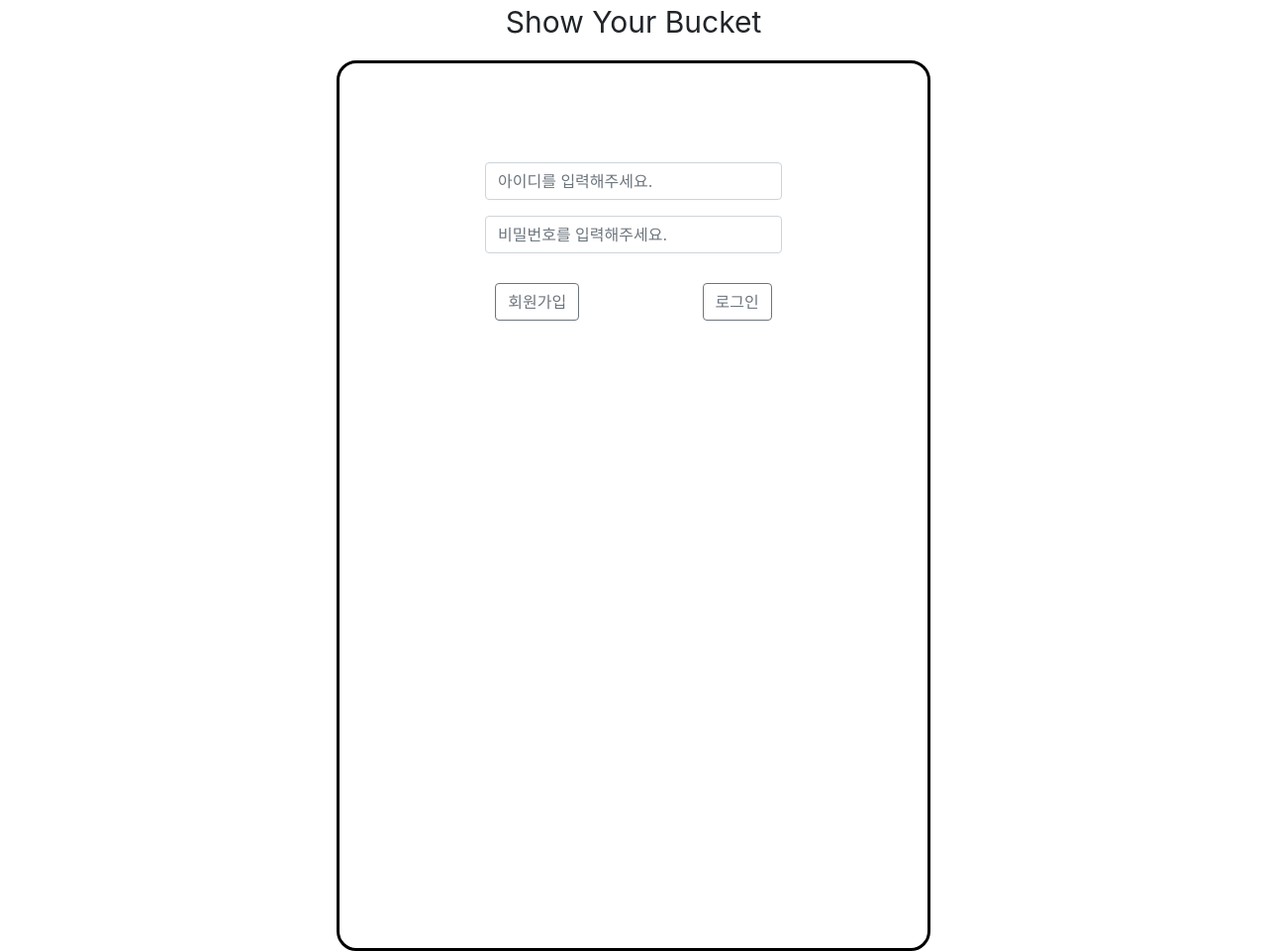
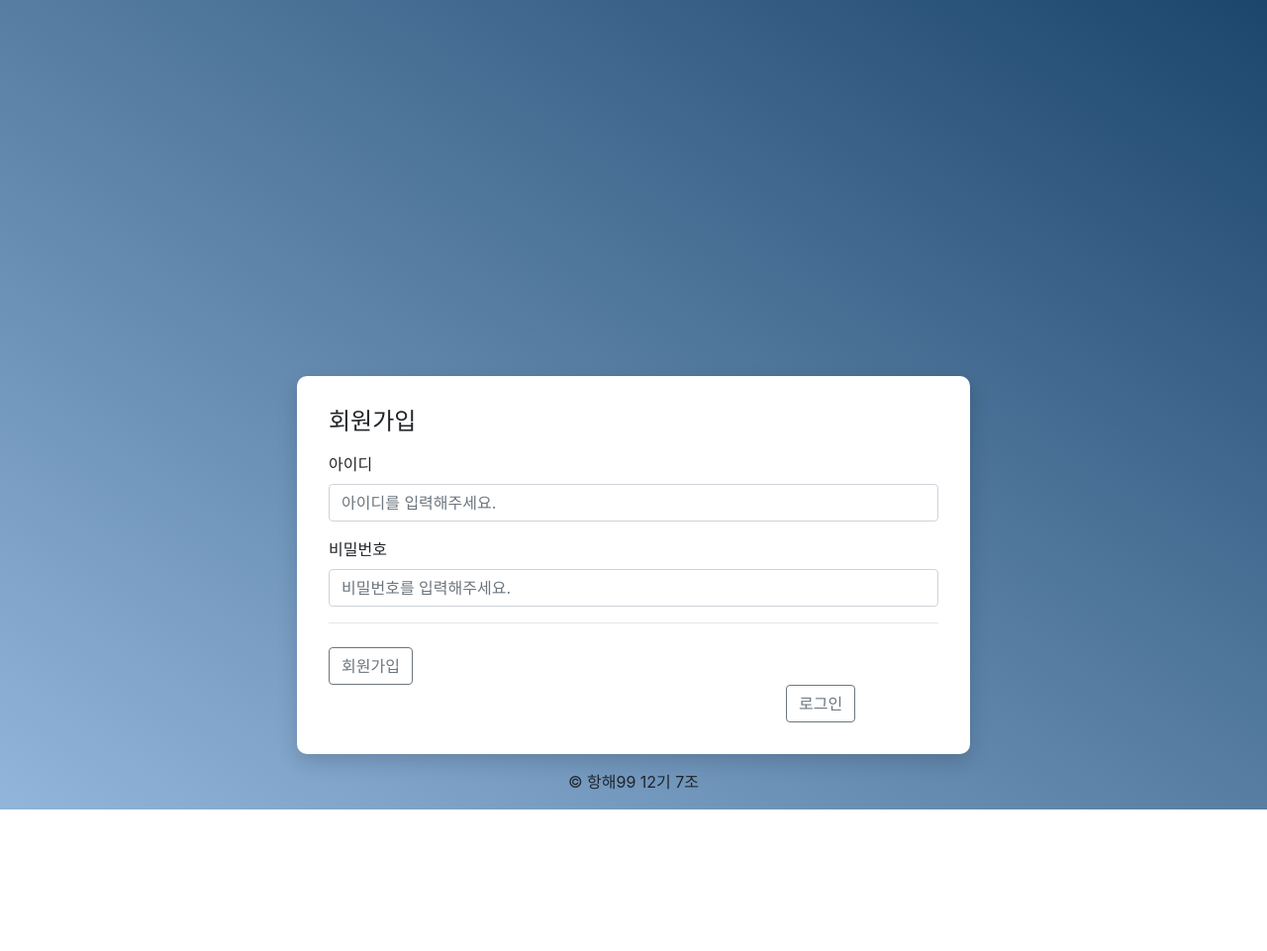
Before and after one commit to HEUKWU/JWT, a Flask app: page /login in a window 1280 px wide. Shown: the whole page at 99% size. After the commit the page ends 818 px from the top, so only its background shows below. Run offline with Flask 2, Linux system fonts and the light colour scheme; some libraries are stand-ins or nearby versions.

Commit message:
로그인 페이지 수정

```diff
--- a/static/css/login.css
+++ b/static/css/login.css
@@ -1,30 +1,28 @@
-.title {
-    text-align: center;
-    font-size: 30px;
+body {
+    min-height: 100vh;
+
+    background: -webkit-gradient(linear, left bottom, right top, from(#92b5db), to(#1d466c));
+    background: -webkit-linear-gradient(bottom left, #92b5db 0%, #1d466c 100%);
+    background: -moz-linear-gradient(bottom left, #92b5db 0%, #1d466c 100%);
+    background: -o-linear-gradient(bottom left, #92b5db 0%, #1d466c 100%);
+    background: linear-gradient(to top right, #92b5db 0%, #1d466c 100%);
 }
 
-.loginBox {
-    width: 600px;
-    height: 900px;
-    margin: auto;
-    border: 3px solid black;
-    border-radius: 20px;
-}
+.input-form {
+    max-width: 680px;
 
-.idpw {
-    width: 300px;
-    margin: 100px auto 30px auto;
-}
+    margin-top: 380px;
+    padding: 32px;
 
-.loginSign {
-    text-align: center;
+    background: #fff;
+    -webkit-border-radius: 10px;
+    -moz-border-radius: 10px;
+    border-radius: 10px;
+    -webkit-box-shadow: 0 8px 20px 0 rgba(0, 0, 0, 0.15);
+    -moz-box-shadow: 0 8px 20px 0 rgba(0, 0, 0, 0.15);
+    box-shadow: 0 8px 20px 0 rgba(0, 0, 0, 0.15)
 }
 
 .loginBtn {
-    display: inline-block;
-    margin-left: 120px;
+    margin-left: 462px;
 }
-
-.signUp {
-    display: inline-block;
-}
--- a/templates/login.html
+++ b/templates/login.html
@@ -1,4 +1,4 @@
-<!doctype html>
+<!DOCTYPE html>
 <html lang="en">
 <head>
     <title>Show Your Bucket!</title>
@@ -11,7 +11,7 @@
           crossorigin="anonymous">
 
 
-    <script src="https://ajax.googleapis.com/ajax/libs/jquery/3.4.1/jquery.min.js"></script>
+    <script src="https://ajax.googleapis.com/ajax/libs/jquery/3.5.1/jquery.min.js"></script>
     <script src="https://cdnjs.cloudflare.com/ajax/libs/jquery-cookie/1.4.1/jquery.cookie.js"></script>
 
     <!--  css-->
@@ -21,22 +21,33 @@
 
 </head>
 <body>
-<p class="title">Show Your Bucket</p>
-<div class="loginBox">
-    <div class="idpw">
-        <div class="input-group mb-3 id">
+<div class="container">
+    <div class="input-form-backgroud row">
+        <div class="input-form col-md-12 mx-auto">
+            <h4 class="mb-3">회원가입</h4>
+            <div class="mb-3">
+                <label for="loginId">아이디</label>
+                <div>
                     <input type="text" class="form-control" placeholder="아이디를 입력해주세요." aria-label="Username"
                            aria-describedby="basic-addon1" id="loginId">
                 </div>
-        <div class="input-group mb-3 pw">
+            </div>
+
+            <div class="mb-3">
+                <label for="loginPw">비밀번호<span class="text-muted"></label>
                 <input type="password" class="form-control" placeholder="비밀번호를 입력해주세요." aria-label="Username"
                        aria-describedby="basic-addon1" id="loginPw">
             </div>
-    </div>
-    <div class="loginSign">
+            <hr class="mb-4">
+            <div class="buttons">
                 <button type="button" class="btn btn-outline-secondary signUp" onclick="location.href='/register'">회원가입</button>
                 <button type="button" class="btn btn-outline-secondary loginBtn" onclick="loginClick()">로그인</button>
             </div>
         </div>
+    </div>
+    <footer class="my-3 text-center text-small">
+        <p class="mb-1">&copy; 항해99 12기 7조</p>
+    </footer>
+</div>
 </body>
 </html>
```
Lines whose indentation alone changed are shown as unchanged.
